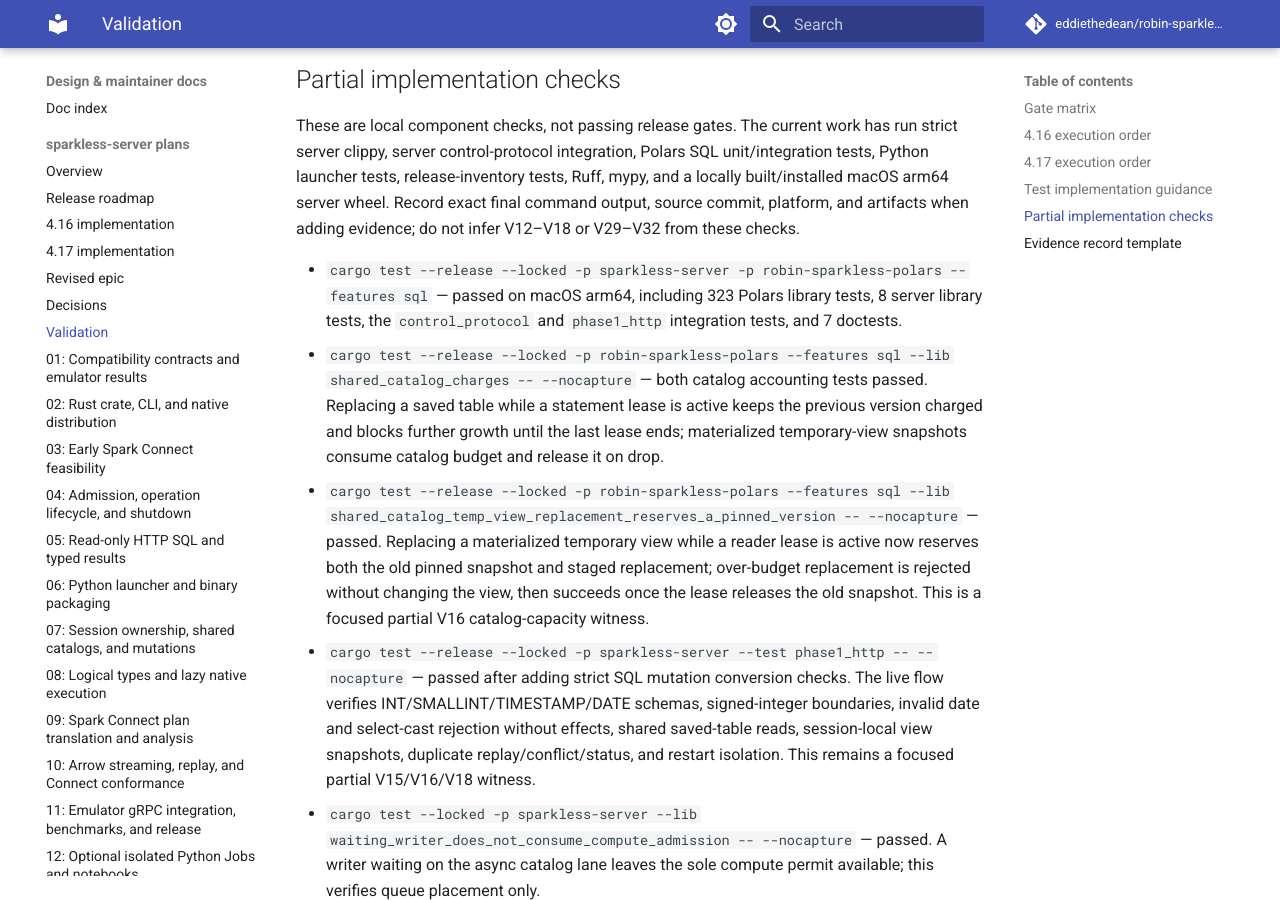
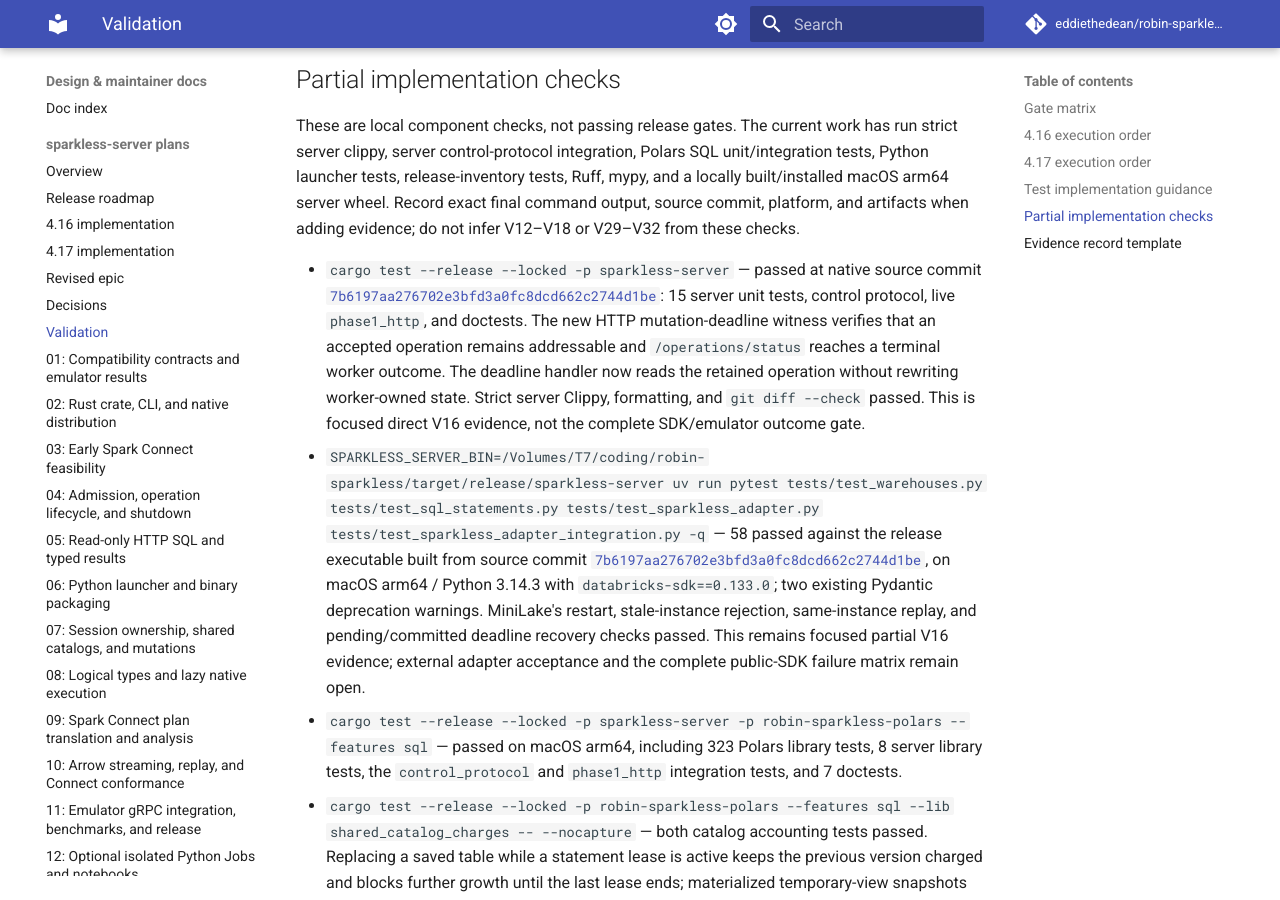
Before and after one commit to eddiethedean/robin-sparkless, an MkDocs documentation site: the page built from docs/plans/sparkless-server/VALIDATION.md, in a window 1280 px wide and 900 px high, scrolled down 5101 px. Built offline with MkDocs 1.6.1 and Material for MkDocs 9.7.7, drawn with Linux system fonts in a browser that asks for light colours; comment, search, counter and statistics services are not loaded.

Commit message:
docs: record native deadline status evidence

```diff
--- a/docs/plans/sparkless-server/VALIDATION.md
+++ b/docs/plans/sparkless-server/VALIDATION.md
@@ -71,6 +71,8 @@
 
 These are local component checks, not passing release gates. The current work has run strict server clippy, server control-protocol integration, Polars SQL unit/integration tests, Python launcher tests, release-inventory tests, Ruff, mypy, and a locally built/installed macOS arm64 server wheel. Record exact final command output, source commit, platform, and artifacts when adding evidence; do not infer V12–V18 or V29–V32 from these checks.
 
+- `cargo test --release --locked -p sparkless-server` — passed at native source commit [`7b6197aa276702e3bfd3a0fc8dcd662c2744d1be`](https://github.com/eddiethedean/robin-sparkless/commit/7b6197aa276702e3bfd3a0fc8dcd662c2744d1be): 15 server unit tests, control protocol, live `phase1_http`, and doctests. The new HTTP mutation-deadline witness verifies that an accepted operation remains addressable and `/operations/status` reaches a terminal worker outcome. The deadline handler now reads the retained operation without rewriting worker-owned state. Strict server Clippy, formatting, and `git diff --check` passed. This is focused direct V16 evidence, not the complete SDK/emulator outcome gate.
+- `SPARKLESS_SERVER_BIN=/Volumes/T7/coding/robin-sparkless/target/release/sparkless-server uv run pytest tests/test_warehouses.py tests/test_sql_statements.py tests/test_sparkless_adapter.py tests/test_sparkless_adapter_integration.py -q` — 58 passed against the release executable built from source commit [`7b6197aa276702e3bfd3a0fc8dcd662c2744d1be`](https://github.com/eddiethedean/robin-sparkless/commit/7b6197aa276702e3bfd3a0fc8dcd662c2744d1be), on macOS arm64 / Python 3.14.3 with `databricks-sdk==0.133.0`; two existing Pydantic deprecation warnings. MiniLake's restart, stale-instance rejection, same-instance replay, and pending/committed deadline recovery checks passed. This remains focused partial V16 evidence; external adapter acceptance and the complete public-SDK failure matrix remain open.
 - `cargo test --release --locked -p sparkless-server -p robin-sparkless-polars --features sql` — passed on macOS arm64, including 323 Polars library tests, 8 server library tests, the `control_protocol` and `phase1_http` integration tests, and 7 doctests.
 - `cargo test --release --locked -p robin-sparkless-polars --features sql --lib shared_catalog_charges -- --nocapture` — both catalog accounting tests passed. Replacing a saved table while a statement lease is active keeps the previous version charged and blocks further growth until the last lease ends; materialized temporary-view snapshots consume catalog budget and release it on drop.
 - `cargo test --release --locked -p robin-sparkless-polars --features sql --lib shared_catalog_temp_view_replacement_reserves_a_pinned_version -- --nocapture` — passed. Replacing a materialized temporary view while a reader lease is active now reserves both the old pinned snapshot and staged replacement; over-budget replacement is rejected without changing the view, then succeeds once the lease releases the old snapshot. This is a focused partial V16 catalog-capacity witness.
```
Also changed, not shown: docs/plans/sparkless-server/DECISIONS.md (+1 -1 lines), docs/plans/sparkless-server/RELEASE_4_17.md (+1 -1 lines).
